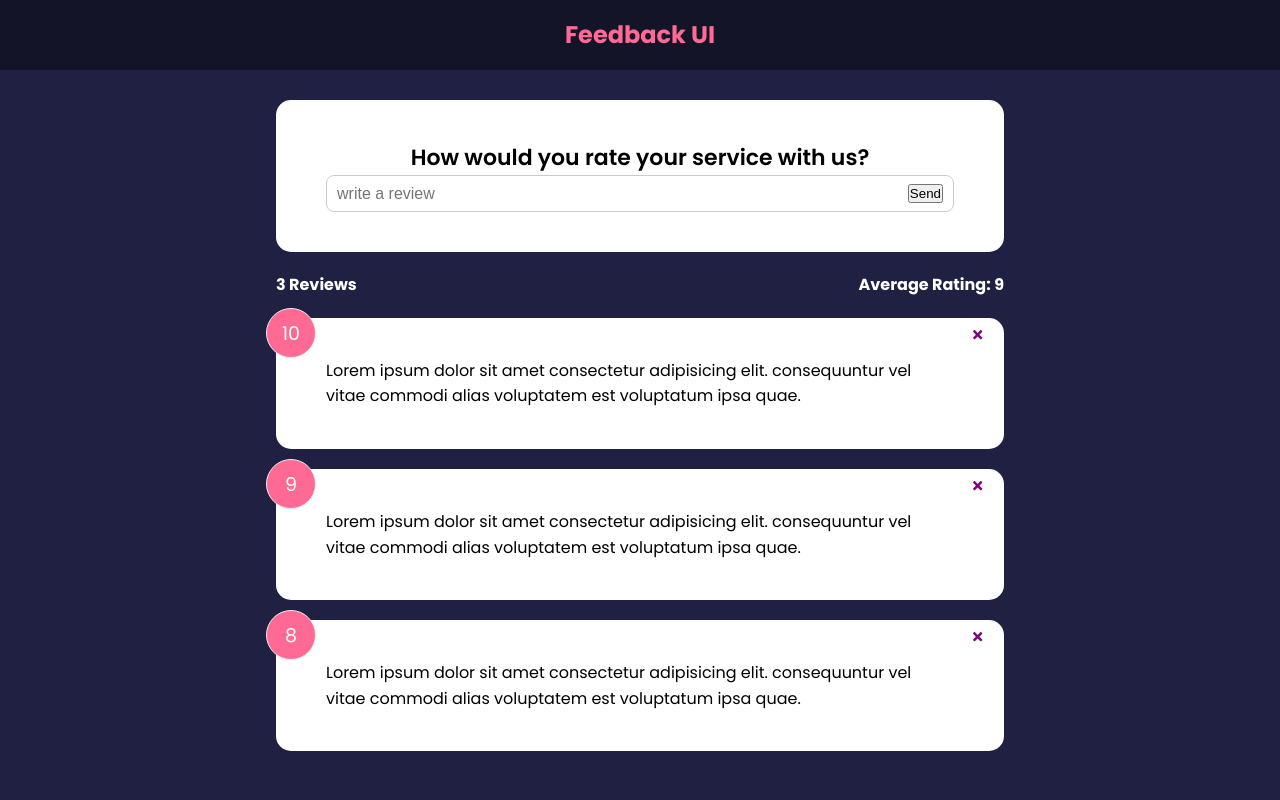
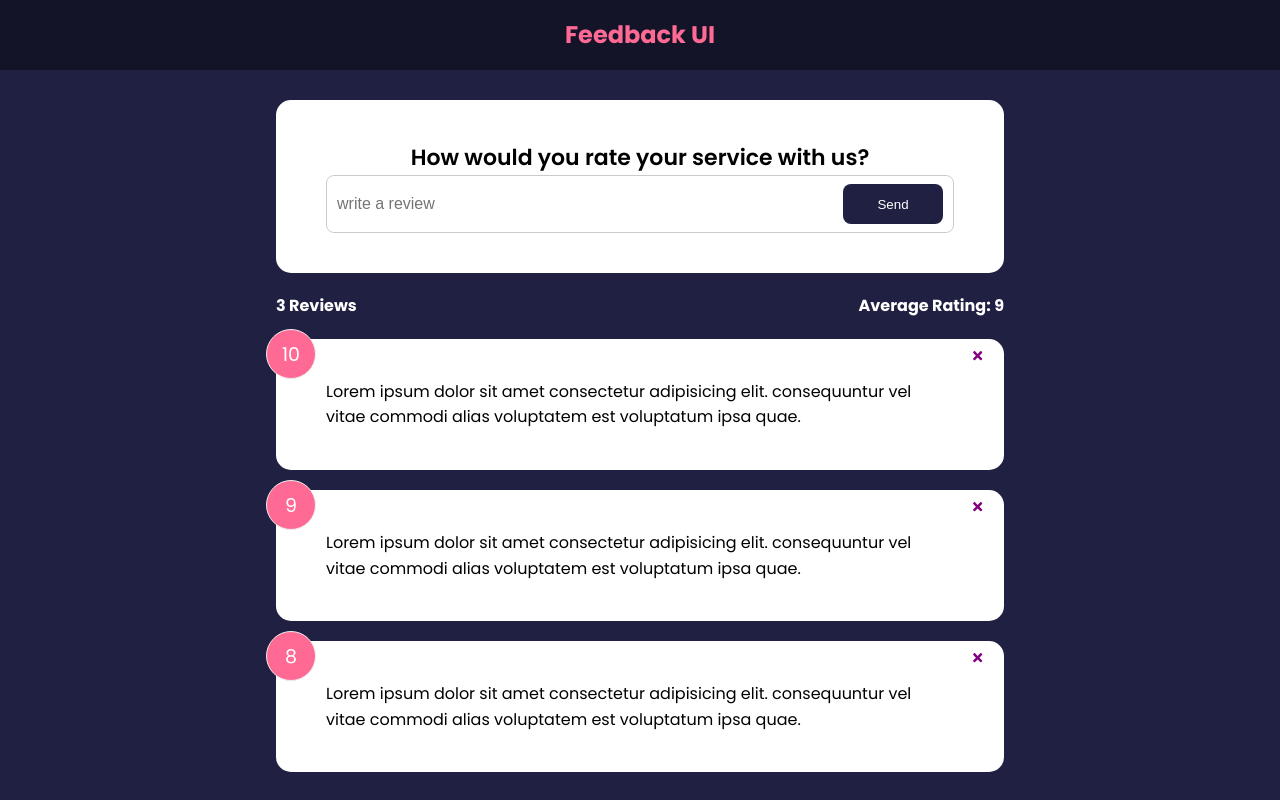
Before and after one commit to Zabdiel-Rosas/feedback-app, a React (Create React App) app: page / in a window 1280 px wide. Built offline with nearby package versions, Linux system fonts and the light colour scheme.

Commit message:
Button component is created and implemented

```diff
--- a/src/components/FeedbackForm.jsx
+++ b/src/components/FeedbackForm.jsx
@@ -1,5 +1,7 @@
 import { useState } from 'react'
 import Card from './shared/Card'
+
+import Button from './shared/Button'
 
 function FeedbackForm() {
     const [text, setText] = useState('')
@@ -20,7 +22,9 @@ function FeedbackForm() {
                         onChange={handleChangeText}
                         value={text}
                     />
-                    <button type='submit'>Send</button>
+                    <Button type='submit' isDisabled={false}>
+                        Send
+                    </Button>
                 </div>
             </form>
         </Card>
--- /dev/null
+++ b/src/components/shared/Button.jsx
@@ -0,0 +1,28 @@
+import PropTypes from 'prop-types'
+
+function Button ({children, version, type, isDisabled}) {
+    return (
+        <button
+            type={type}
+            isDisabled={isDisabled}
+            className={`btn btn-${version}`}
+        >
+            {children}
+        </button>
+    )
+}
+
+Button.defaultProps = {
+    version: 'primary',
+    type: 'button',
+    isDisabled: false,
+}
+
+Button.propTypes = {
+    children: PropTypes.node.isRequired,
+    version: PropTypes.string,
+    type: PropTypes.string,
+    isDisabled: PropTypes.bool,
+}
+
+export default Button
```
